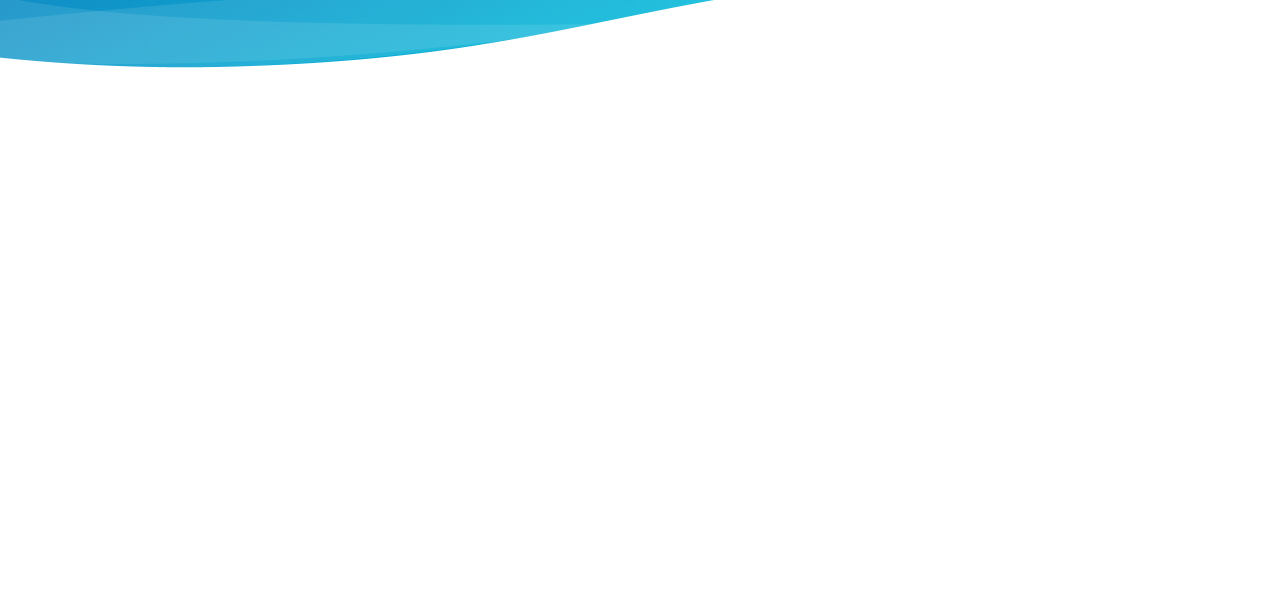
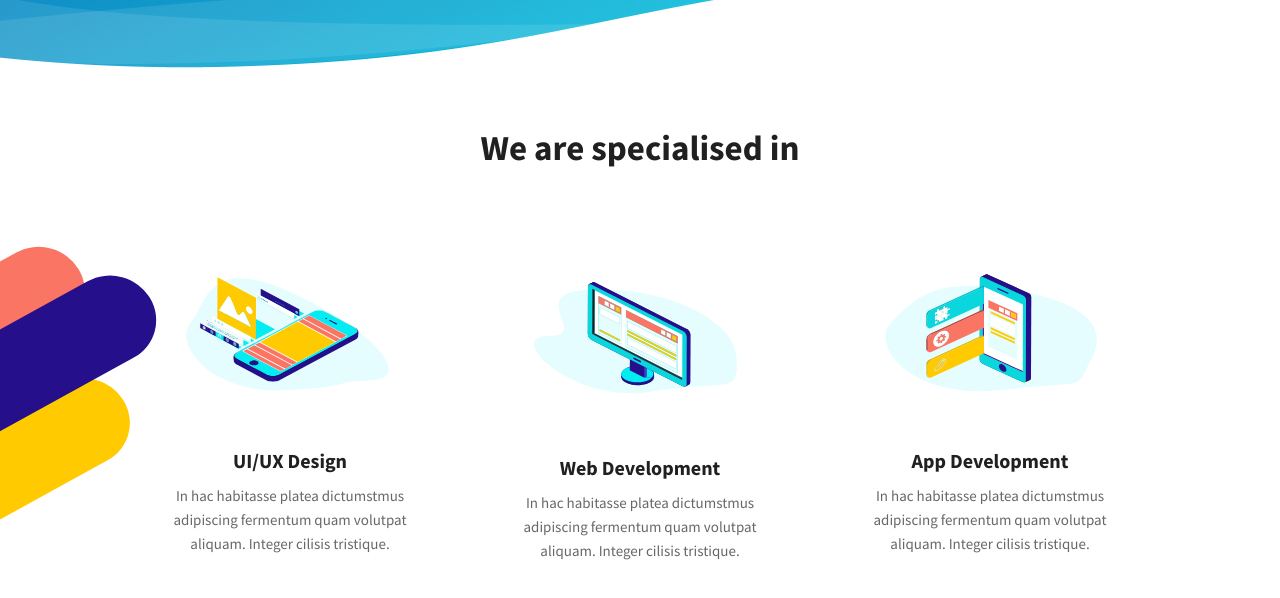
Before and after one commit to EastUkan/First_project, a plain HTML site: page index.html in a window 1280 px wide. Shown: the part 722-1320 px from the top of the page. Before the commit the page ends 800 px from the top, so only its background shows below. Drawn offline with nearby package versions, Linux system fonts and the light colour scheme.

Commit message:
создает секцию "специализация"

```diff
--- a/css/style.css
+++ b/css/style.css
@@ -140,3 +140,49 @@ a{
     width: 15px;
     opacity: 1;
 }
+
+.specialised {
+    padding: 55px 0 93px;
+    background-image: url(../images/special-dg.svg);
+    background-position: left bottom;
+    background-repeat: no-repeat;
+    color: #202020;
+    text-align: center;
+}
+
+.spesialised__title {
+    margin-bottom: 96px;
+
+}
+.title {
+    font-size: 35px;
+    line-height: 45px;
+    font-weight: 700;
+    text-align: center;
+
+}
+.specialised__items {
+    display: flex;
+    justify-content: space-between;
+    max-width: 980px;
+    margin: 0 auto;
+
+}
+.specialised__item {
+    width: 280px;
+
+}
+.spesialised__item-img {
+    margin-bottom: 23px;
+    min-height: 159px;
+}
+.specialised__item-title {
+    margin-bottom: 11px;
+    font-size: 20px;
+    font-weight: 700;
+}
+.specialised__item-text {
+    padding: 0 10px;
+    color: #272727;
+    opacity: 0.7;
+}
--- a/index.html
+++ b/index.html
@@ -129,6 +129,52 @@
 
     </header>
 
+    <section class="specialised">
+      <div class="container">
+        <div class="spesialised__title title">
+          We are specialised in
+        </div>
+        <div class="specialised__items">
+
+          <div class="specialised__item">
+            <div class="spesialised__item-img"><img src="images/special-1.svg" alt=""></div>
+
+            <div class="specialised__item-title">
+              UI/UX Design
+            </div>
+            <div class="specialised__item-text">
+              In hac habitasse platea dictumstmus adipiscing fermentum quam volutpat aliquam. Integer cilisis tristique.
+            </div>
+          </div>
+
+
+          <div class="specialised__item">
+
+            <div class="spesialised__item-img"><img src="images/special-2.svg" alt=""></div>
+            <div class="specialised__item-title">
+              Web Development
+            </div>
+            <div class="specialised__item-text">
+              In hac habitasse platea dictumstmus adipiscing fermentum quam volutpat aliquam. Integer cilisis tristique.
+            </div>
+          </div>
+
+          <div class="specialised__item">
+
+            <div class="spesialised__item-img"><img src="images/special-3.svg" alt=""></div>
+            <div class="specialised__item-title">
+              App Development
+            </div>
+            <div class="specialised__item-text">
+              In hac habitasse platea dictumstmus adipiscing fermentum quam volutpat aliquam. Integer cilisis tristique.
+            </div>
+          </div>
+
+        </div>
+
+      </div>
+    </section>
+
     <script src="https://ajax.googleapis.com/ajax/libs/jquery/3.4.1/jquery.min.js"></script>
     <script src="js/slick.min.js"></script>
     <script src="js/main.js"></script>
```
Also changed, not shown: images/special-1.svg (added), images/special-2.svg (added), images/special-3.svg (added), images/special-dg.svg (added).
